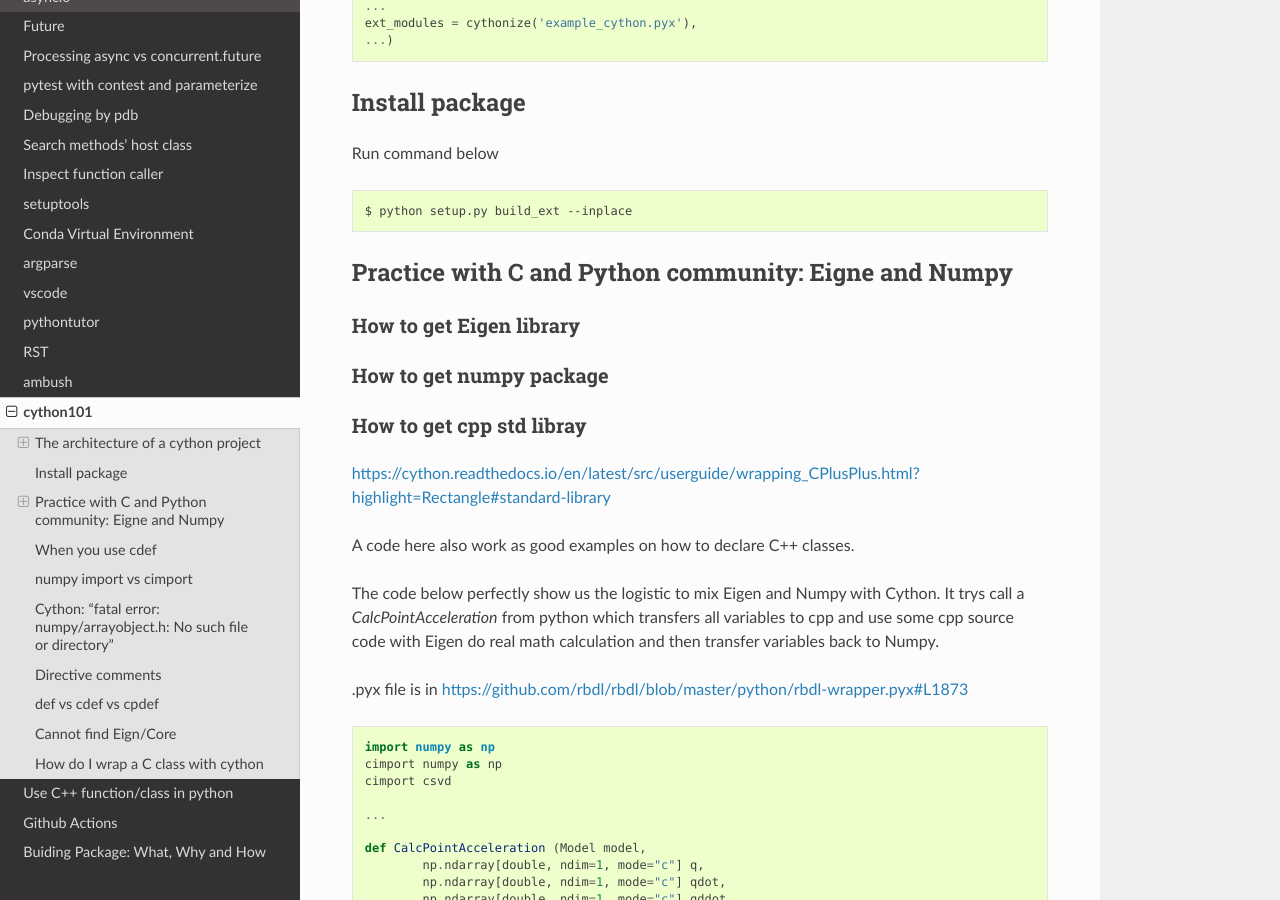
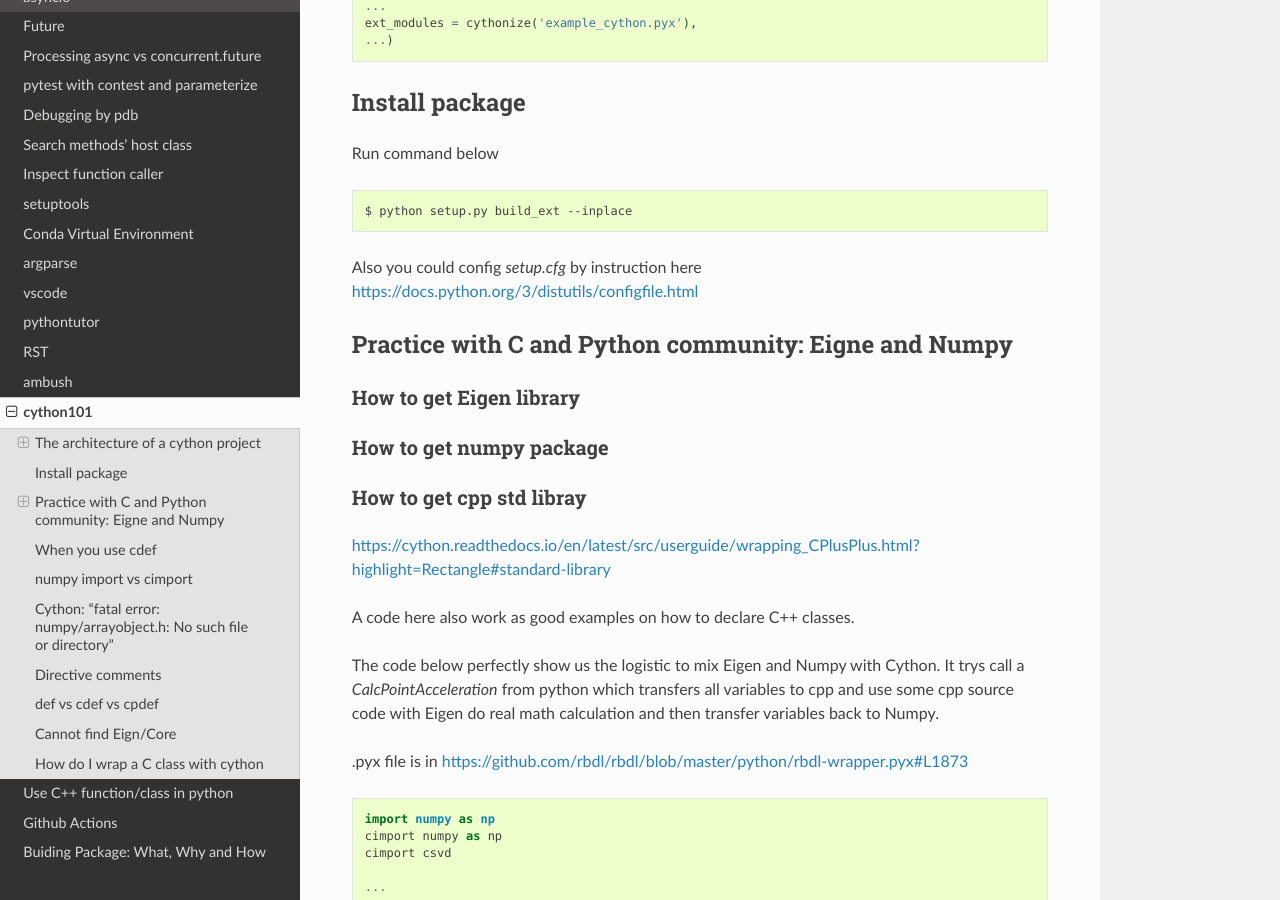
Before and after one commit to ke-zhang-rd/krystal, a Sphinx documentation site: the page built from docs/source/cython.rst, in a window 1280 px wide and 900 px high, scrolled down 2303 px. Built offline with Sphinx 7.4.7 and the Read the Docs theme 2.0.0, drawn with Linux system fonts in a browser that asks for light colours.

Commit message:
Update cython.rst

```diff
--- a/docs/source/cython.rst
+++ b/docs/source/cython.rst
@@ -136,6 +136,9 @@ Run command below
 .. code:: bash
 
   $ python setup.py build_ext --inplace
+
+Also you could config *setup.cfg* by instruction here
+https://docs.python.org/3/distutils/configfile.html
 
 Practice with C and Python community: Eigne and Numpy
 =====================================================
```
